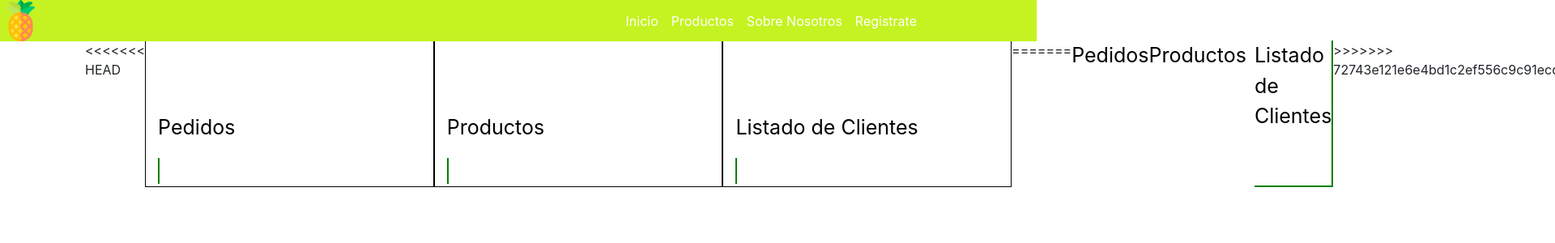
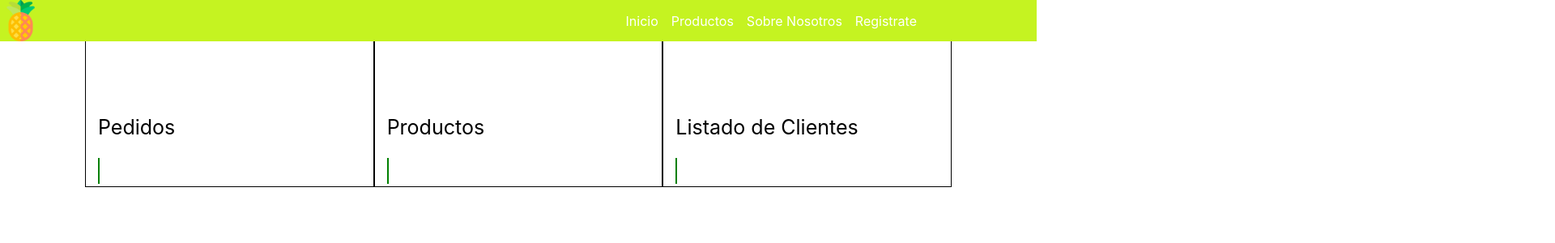
Before and after one commit to JPfstack/proyectoFinal, an Angular app: page /admin in a window 1280 px wide. Shown: the top 300 px of the page at 81% size, 1920 px wide, since content can reach past the window. Built offline with nearby package versions, Linux system fonts and the light colour scheme; a web font is replaced by a local one.

Commit message:
roterlink aceptado.

```diff
--- a/src/app/componentes/administrador/administrador.component.html
+++ b/src/app/componentes/administrador/administrador.component.html
@@ -1,6 +1,5 @@
 <div class="container">
     <div id="pestanas">
-<<<<<<< HEAD
         <div class="col-sm-4">
             <a [routerLink]="['/admin/pedidos']">
                 <p>Pedidos</p>
@@ -17,20 +16,6 @@
                 <p>Listado de Clientes</p>
             </a>
         </div>
-=======
-
-        <a [routerLink]="['/admin']">
-            <p>Pedidos</p>
-        </a>
-
-        <a [routerLink]="['/admin/productosAdmin']">
-            <p>Productos</p>
-        </a>
-
-        <a [routerLink]="['/admin/clientes']">
-            <p>Listado de Clientes</p>
-        </a>
->>>>>>> 72743e121e6e4bd1c2ef556c9c91ecd300db38ab
     </div>
 
 
```
